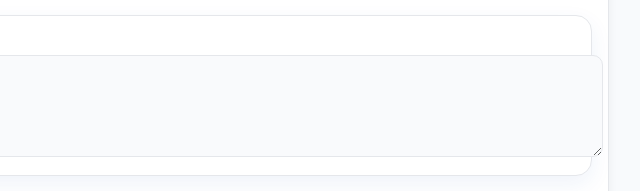
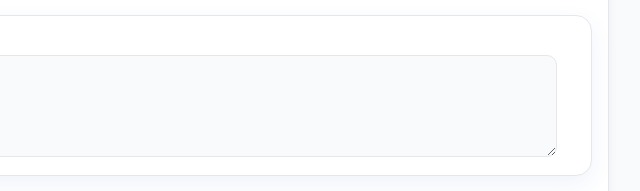
Before and after one commit to rbustamantet/IctusCare, a plain HTML site: page escalas/NIHSS.html in a window 1280 px wide. Shown: the part 2311-2502 px from the top of the page, 521-1161 px from the left. Drawn offline with Linux system fonts and the light colour scheme; files whose address does not match are found by name.

Commit message:
corrección menor nihss

```diff
--- a/escalas/NIHSS.html
+++ b/escalas/NIHSS.html
@@ -505,7 +505,7 @@ footer img{max-width:380px;height:auto;opacity:.96;}
     Comentarios
   </label>
   <textarea id="comentarios" placeholder="Añada observaciones o detalles clínicos..."
-    style="width:100%;min-height:80px;resize:vertical;font-size:14px;font-family:Verdana, sans-serif;
+    style="width:95%;min-height:80px;resize:vertical;font-size:14px;font-family:Verdana, sans-serif;
            border:1px solid var(--borde);border-radius:10px;padding:10px 12px;line-height:1.45;
            background:#f9fafc;color:#0f172a;"></textarea>
 </div>
```
